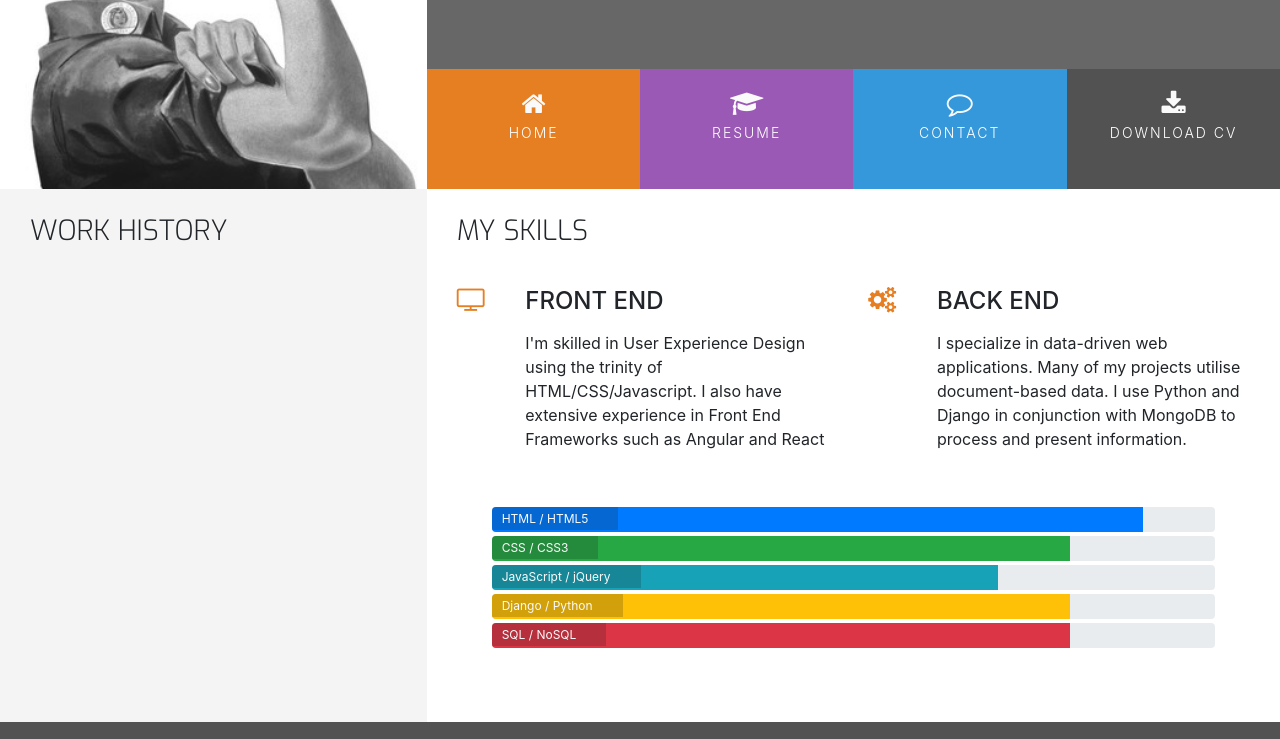
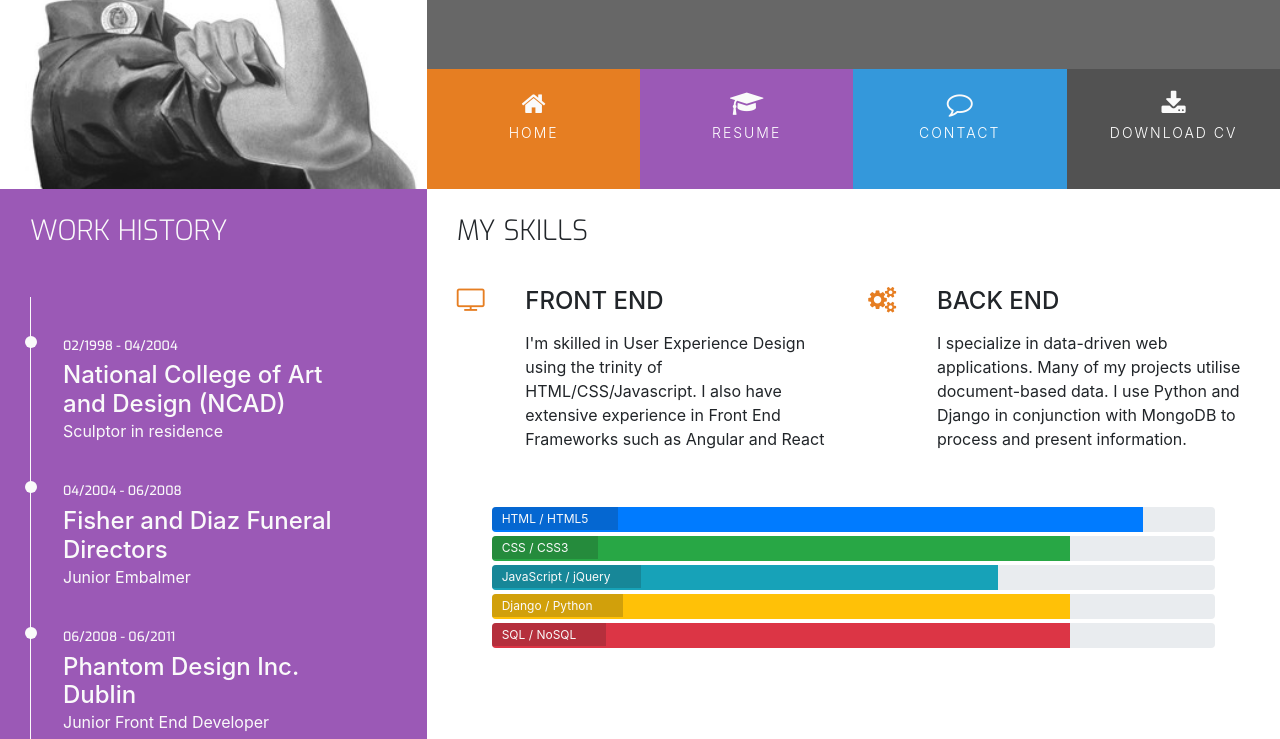
Before and after one commit to MagnusNilssonn/ResumeCV, a plain HTML site: page resume.html in a window 1280 px wide. Shown: the part 180-919 px from the top of the page. Drawn offline with nearby package versions, Linux system fonts and the light colour scheme.

Commit message:
add content to resume.html and styled it

```diff
--- a/assets/css/style.css
+++ b/assets/css/style.css
@@ -12,6 +12,10 @@
 
 .bg-color-personal-info {
     background-color: #f4f4f4;
+}
+
+.bg-color-work-history {
+    background-color: #9b59b6;
 }
 
 .ui-menu-color-home {
@@ -63,6 +67,7 @@ h4 {
     float: none;
 }
 
+.history-heading,
 .section-heading {
     font-family: "Exo", sans-serif;
     font-weight: 300;
@@ -281,3 +286,51 @@ footer {
 .progress-section {
     margin: 40px 20px;
 }
+
+/* ----------------------------------------Work History */
+
+.history-heading {
+    color: #fafafa;
+    margin-bottom: 50px;
+}
+
+.timeline-item {
+    padding: 4em 2em 0em 2em;
+    position: relative;
+    color: #fafafa;
+    border-left: 1px solid;
+}
+
+.timeline-item p {
+    padding: 0;
+    margin: 0;
+}
+
+.timeline-item:before {
+    content: attr(data-dates);
+    position: absolute;
+    left: 2.5em;
+    top: 3em;
+    display: block;
+    font-family: "Exo", sans-serif;
+    font-weight: 500;
+    font-size: 0.8em;
+    padding: 0;
+    margin: 0;
+}
+
+.timeline-item:after {
+    width: 12px;
+    height: 12px;
+    display: block;
+    top: 2.4em;
+    position: absolute;
+    left: -6px;
+    border-radius: 12px;
+    content: '';
+    background: #fafafa;
+}
+
+.history-items {
+    margin-bottom: 30px;
+}
--- a/resume.html
+++ b/resume.html
@@ -44,12 +44,30 @@
     </header>
     <section class="container-fluid">
         <div class="row">
-            <div class="col-md-4 bg-color-personal-info section-column">
+            <div class="col-md-4 bg-color-work-history section-column">
                 <div class="row">
                     <div class="col-12">
-                        <h3 class="section-heading uppercase">
+                        <h3 class="history-heading uppercase">
                             Work History
                         </h3>
+                    </div>
+                </div>
+                <div class="history-items">
+                    <div class="timeline-item" data-dates="02/1998 - 04/2004">
+                        <h4>National College of Art and Design (NCAD)</h4>
+                        <p>Sculptor in residence</p>
+                    </div>
+                    <div class="timeline-item" data-dates="04/2004 - 06/2008">
+                        <h4>Fisher and Diaz Funeral Directors</h4>
+                        <p>Junior Embalmer</p>
+                    </div>
+                    <div class="timeline-item" data-dates="06/2008 - 06/2011">
+                        <h4>Phantom Design Inc. Dublin</h4>
+                        <p>Junior Front End Developer</p>
+                    </div>
+                    <div class="timeline-item" data-dates="06/2011 - Present">
+                        <h4>Hooli Inc. Silicon Valley</h4>
+                        <p>Full Stack Web Developer</p>
                     </div>
                 </div>
             </div>
```
Also changed, not shown: index.html (+1 -1 lines).
